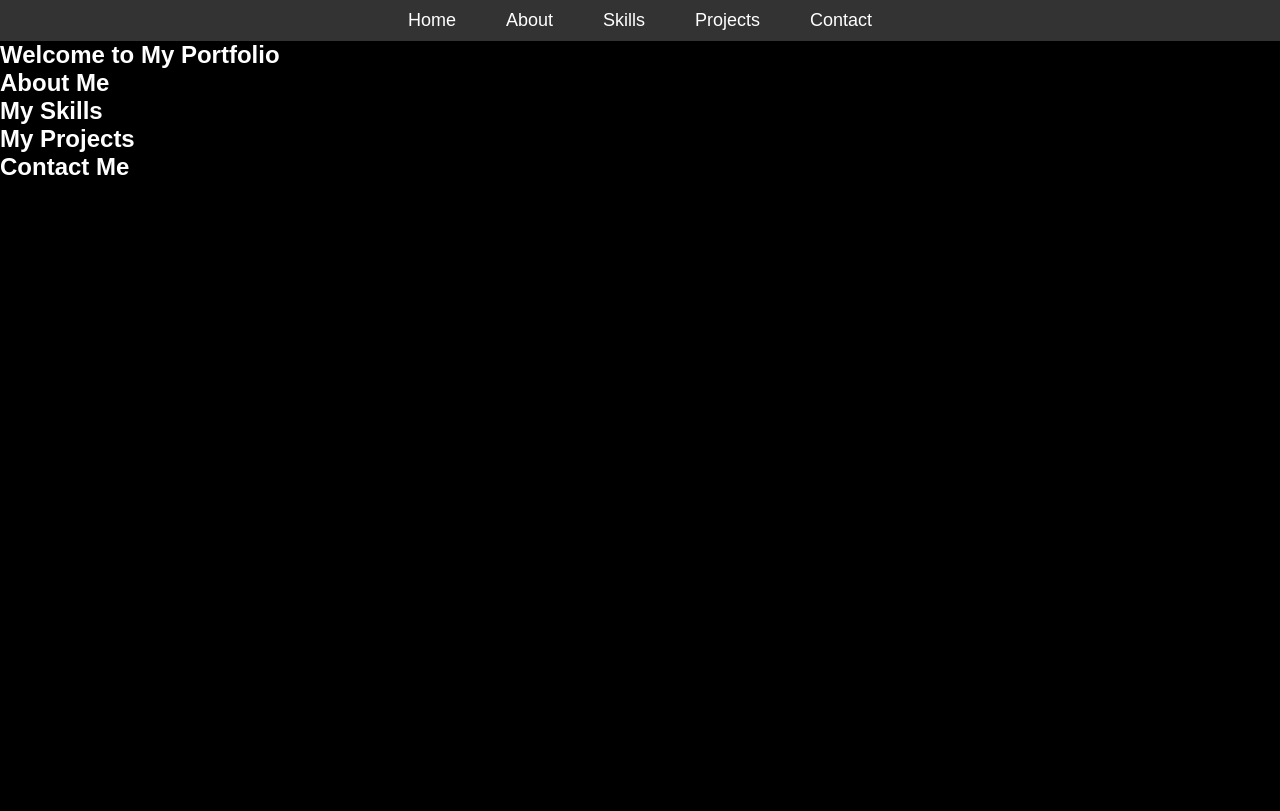
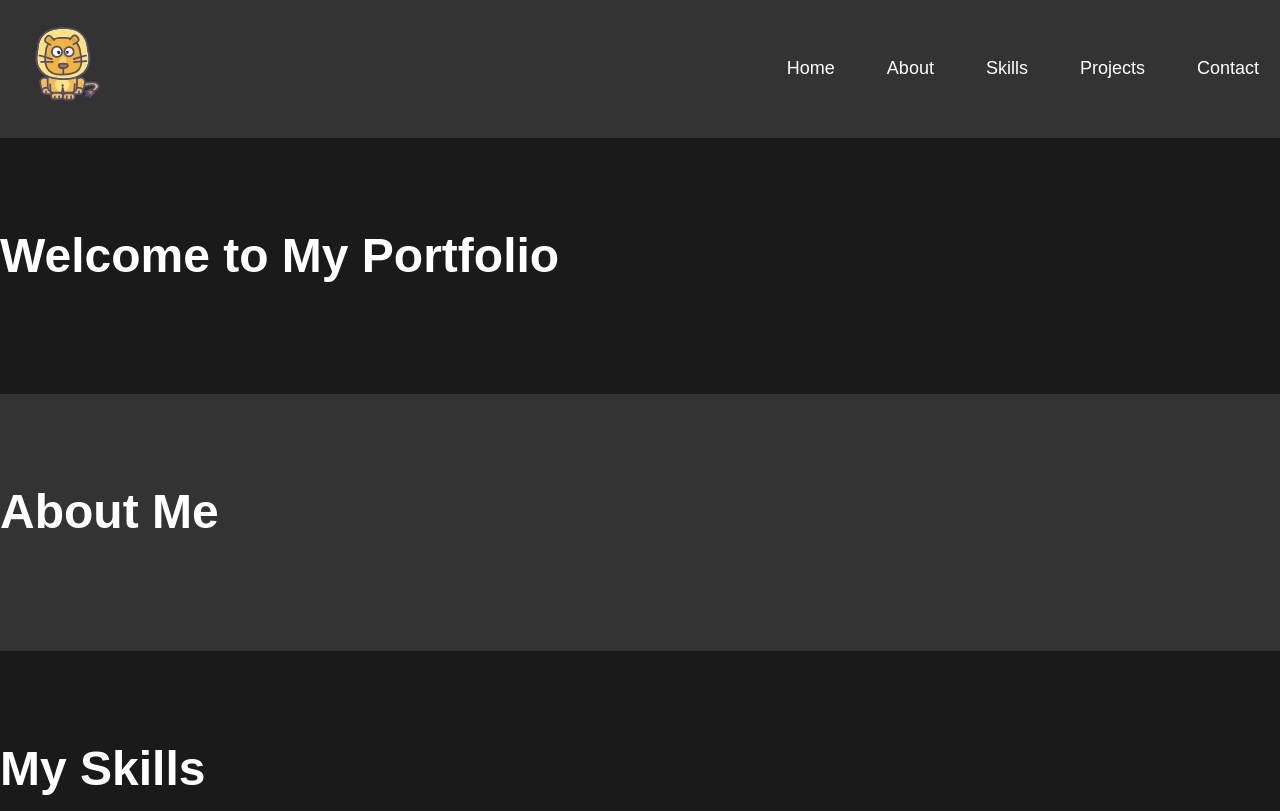
Before and after one commit to RaminTuzelis/ramintuzelis.github.io, a plain HTML site: page index.html in a window 1280 px wide. Shown: the top 811 px of the page. Drawn offline with nearby package versions, Linux system fonts and the light colour scheme; files that its build step writes are made by us from their sources.

Commit message:
Content Structure and Logo

```diff
--- a/assets/css/styles.scss
+++ b/assets/css/styles.scss
@@ -2,23 +2,22 @@
   margin: 0;
   padding: 0;
   box-sizing: border-box;
-  font-family: Arial, sans-serif;
 }
 
 body {
-  background-color: black;
-  color: white;
+  font-family: Arial, sans-serif;
+  background-color: #1a1a1a;
+  color: #fff;
+  line-height: 1.6;
 }
 
-header {
-  background-color: #333;
-  padding: 10px 0;
-}
-
+/* Navigation styles */
 .nav-bar {
   display: flex;
-  justify-content: center;
+  justify-content: space-between;
   align-items: center;
+  padding: 5px;
+  background-color: #333;
 }
 
 .nav-links {
@@ -27,19 +26,48 @@ header {
   gap: 20px;
 }
 
-.nav-links li {
-    display: inline;
+.nav-links li a {
+  text-decoration: none;
+  color: #fff;
+  font-size: 18px;
+  padding: 5px 16px;
+  transition: all 0.3s ease-in-out;
 }
 
-.nav-links a {
-  color: white;
-  text-decoration: none;
-  font-size: 18px;
-  padding: 10px 15px;
-  transition: background-color 0.3s ease;
+.nav-links li a:hover {
+  color: #9acd32;
+  background-color: #444;
+  border-radius: 5px;
+  transform: scale(1.05);
 }
 
-.nav-links a:hover {
-  background-color: #555;
-  border-radius: 5px;
+/* Main content styles */
+
+section {
+  padding: 80px 0;
 }
+
+section#home {
+  background-color: #1a1a1a;
+}
+
+section#about {
+  background-color: #333;
+}
+
+section#skills {
+  background-color: #1a1a1a;
+}
+
+section#projects {
+  background-color: #333;
+}
+
+section#contact {
+  background-color: #1a1a1a;
+}
+
+section h1 {
+  font-size: 48px;
+  margin-bottom: 20px;
+}
--- a/index.html
+++ b/index.html
@@ -5,7 +5,8 @@
     <meta name="viewport"
           content="width=device-width, user-scalable=no, initial-scale=1.0, maximum-scale=1.0, minimum-scale=1.0">
     <meta http-equiv="X-UA-Compatible" content="ie=edge">
-    <title>RaminTuzelis Portfolio</title>
+    <title>RaminTuzelis</title>
+    <link rel="icon" type="image/png" sizes="32x32" href="assets/images/favicon2.png">
     <link rel="stylesheet" href="assets/css/styles.css">
 </head>
 <body>
@@ -13,6 +14,9 @@
 <!-- Header and navigation-->
 <header>
     <nav class="nav-bar">
+        <div class="logo">
+            <img src="assets/images/logo.svg" alt="Logo" width="120px" height="120px">
+        </div>
         <ul class="nav-links">
             <li class=""><a href="#home">Home</a></li>
             <li class=""><a href="#about">About</a></li>
```
Also changed, not shown: assets/images/favicon2.png (added), assets/images/logo.svg (added).
